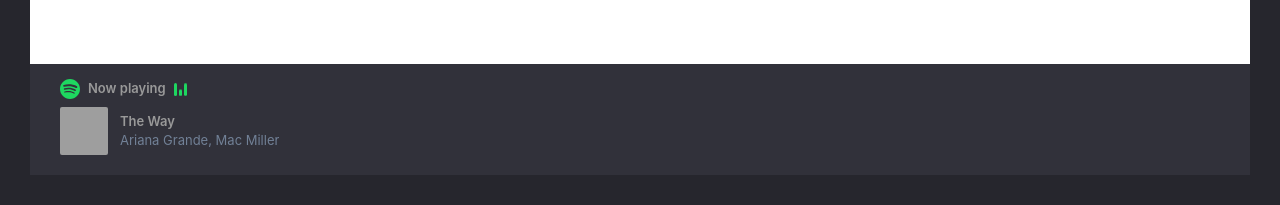
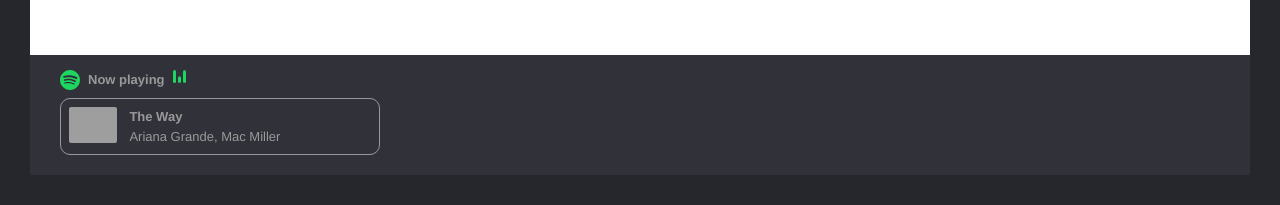
Before and after one commit to fasaya/personal-web-2023, a React (Create React App) app: page / in a window 1280 px wide. Shown: the part 595-800 px from the top of the page. Built offline with nearby package versions, Linux system fonts and the light colour scheme; no server answers; grey boxes are pictures that could not be loaded; some icons are missing.

Commit message:
update spotify ui

```diff
--- a/package.json
+++ b/package.json
@@ -3,7 +3,6 @@
 	"version": "0.1.0",
 	"private": true,
 	"dependencies": {
-		"@chakra-ui/react": "^2.4.4",
 		"@testing-library/jest-dom": "^5.16.5",
 		"@testing-library/react": "^13.4.0",
 		"@testing-library/user-event": "^13.5.0",
--- a/src/Components/Spotify/SpotifyNowPlaying.js
+++ /dev/null
@@ -1,100 +0,0 @@
-import React, { useEffect, useState } from "react";
-import { Box, Stack, Image, Text, Link, Spinner } from "@chakra-ui/react";
-import styled from "styled-components";
-import getNowPlayingItem from "./SpotifyAPI";
-import SpotifyLogo from "./SpotifyLogo";
-import PlayingAnimation from "./PlayingAnimation";
-
-const SpotifyNowPlaying = (props) => {
-	const [loading, setLoading] = useState(true);
-	const [result, setResult] = useState({
-		albumImageUrl:
-			"https://i.scdn.co/image/ab67616d0000b273ea28881e9e363244a4a2347b",
-		artist: "Ariana Grande, Mac Miller",
-		isPlaying: true,
-		songUrl: "https://open.spotify.com/track/0S4RKPbRDA72tvKwVdXQqe",
-		title: "The Way",
-	});
-
-	// console.log("props", props);
-
-	// useEffect(() => {
-	// 	Promise.all([
-	// 		getNowPlayingItem(
-	// 			props.client_id,
-	// 			props.client_secret,
-	// 			props.refresh_token
-	// 		),
-	// 	]).then((results) => {
-	// 		setResult(results[0]);
-	// 		setLoading(false);
-	// 	});
-	// });
-
-	// let spotify = getNowPlayingItem(
-	// 	props.client_id,
-	// 	props.client_secret,
-	// 	props.refresh_token
-	// );
-
-	// if (spotify != false) {
-	// 	// console.log(spotify, "vv");
-	// 	setResult(spotify ?? {});
-	// 	setLoading(false);
-	// }
-
-	return (
-		<Center>
-			<Box width="xs">
-				<Stack width="full" mb={result.isPlaying ? 0 : 2} spacing={2}>
-					<Stack spacing={2} direction="row" align="center">
-						<SpotifyLogo />
-						<Text fontWeight="semibold">
-							{result.isPlaying
-								? "Now playing"
-								: "Currently offline"}
-						</Text>
-						{result.isPlaying && <PlayingAnimation />}
-					</Stack>
-					{result.isPlaying && (
-						<Box borderRadius="lg">
-							<Stack direction="row" spacing={3} align="center">
-								<Image
-									alt={`${result.title} album art`}
-									src={result.albumImageUrl}
-									width={12}
-									height={12}
-									borderRadius="sm"
-								/>
-								<Stack spacing={0} overflow="hidden">
-									<Link href={result.songUrl} target="_blank">
-										<Text
-											fontWeight="semibold"
-											width="full"
-											isTruncated
-											color="alph"
-										>
-											{result.title}
-										</Text>
-									</Link>
-									<Text color="gray.500" isTruncated>
-										{result.artist}
-									</Text>
-									<Text></Text>
-								</Stack>
-							</Stack>
-						</Box>
-					)}
-				</Stack>
-			</Box>
-		</Center>
-	);
-};
-
-export default SpotifyNowPlaying;
-
-const Center = styled.div`
-	// position: absolute;
-	// margin-left: 130px;
-	// transform: translate(-50%, -50%);
-`;
--- /dev/null
+++ b/src/Components/Spotify/SpotifyNowPlayingNew.js
@@ -0,0 +1,101 @@
+import React, { useEffect, useState } from "react";
+import styled from "styled-components";
+import getNowPlayingItem from "./SpotifyAPI";
+import SpotifyLogo from "./SpotifyLogo";
+import PlayingAnimation from "./PlayingAnimation";
+
+const SpotifyNowPlayingNew = (props) => {
+	const [loading, setLoading] = useState(true);
+	const [result, setResult] = useState({
+		albumImageUrl:
+			"https://i.scdn.co/image/ab67616d0000b273ea28881e9e363244a4a2347b",
+		artist: "Ariana Grande, Mac Miller",
+		isPlaying: true,
+		songUrl: "https://open.spotify.com/track/0S4RKPbRDA72tvKwVdXQqe",
+		title: "The Way",
+	});
+
+	// console.log("props", props);
+
+	// useEffect(() => {
+	// 	Promise.all([
+	// 		getNowPlayingItem(
+	// 			props.client_id,
+	// 			props.client_secret,
+	// 			props.refresh_token
+	// 		),
+	// 	]).then((results) => {
+	// 		setResult(results[0]);
+	// 		setLoading(false);
+	// 	});
+	// });
+
+	// let spotify = getNowPlayingItem(
+	// 	props.client_id,
+	// 	props.client_secret,
+	// 	props.refresh_token
+	// );
+
+	// if (spotify != false) {
+	// 	// console.log(spotify, "vv");
+	// 	setResult(spotify ?? {});
+	// 	setLoading(false);
+	// }
+
+	return (
+		<>
+			<div class="grid grid-cols-1 gap-2 w-[20rem]">
+				<div class="flex flex-1">
+					<SpotifyLogo />
+					<h1
+						className="semibold mx-2"
+						style={{
+							fontFamily: "Helvetica, Arial, sans-serif",
+							fontWeight: "600",
+						}}
+					>
+						{result.isPlaying ? "Now playing" : "Currently offline"}
+					</h1>
+					{result.isPlaying && <PlayingAnimation />}
+				</div>
+				<div>
+					<div
+						class="grid grid-cols-5 gap-0 p-2 border-custom-grey-light"
+						style={{
+							borderWidth: "1px",
+							borderRadius: "10px",
+							// borderColor: "#fff",
+						}}
+					>
+						<div>
+							<img
+								alt={`${result.title} album art`}
+								src={result.albumImageUrl}
+								className="rounded-sm w-[3rem] !mr-1"
+							/>
+						</div>
+						<div
+							class="col-span-4 text-left flex items-center"
+							style={{
+								fontFamily: "Helvetica, Arial, sans-serif",
+							}}
+						>
+							<div>
+								<h3
+									style={{
+										fontWeight: "600",
+									}}
+								>
+									{result.title}
+								</h3>
+								<p>{result.artist}</p>
+							</div>
+						</div>
+					</div>
+				</div>
+			</div>
+		</>
+	);
+};
+
+export default SpotifyNowPlayingNew;
--- a/src/Layouts/Footer.js
+++ b/src/Layouts/Footer.js
@@ -7,8 +7,7 @@ import {
 	LogoLinkedin,
 	LogoInstagram,
 } from "react-ionicons";
-import SpotifyNowPlaying from "../Components/Spotify/SpotifyNowPlaying";
-import { ChakraProvider } from "@chakra-ui/react";
+import SpotifyNowPlayingNew from "../Components/Spotify/SpotifyNowPlayingNew";
 
 export default function Footer() {
 	const d = new Date();
@@ -61,11 +60,9 @@ export default function Footer() {
 					/>
 				</a>
 			</div>
-			<div className="hidden md:block text-custom-grey-light text-center sm:text-left footer-copyright">
+			<div className="hidden lg:block text-custom-grey-light text-center sm:text-left footer-copyright">
 				{/* © {year} Fasaya. All rights reserved. */}
-				<ChakraProvider>
-					<SpotifyNowPlaying />
-				</ChakraProvider>
+				<SpotifyNowPlayingNew />
 			</div>
 			<div className="clr" />
 		</footer>
```
